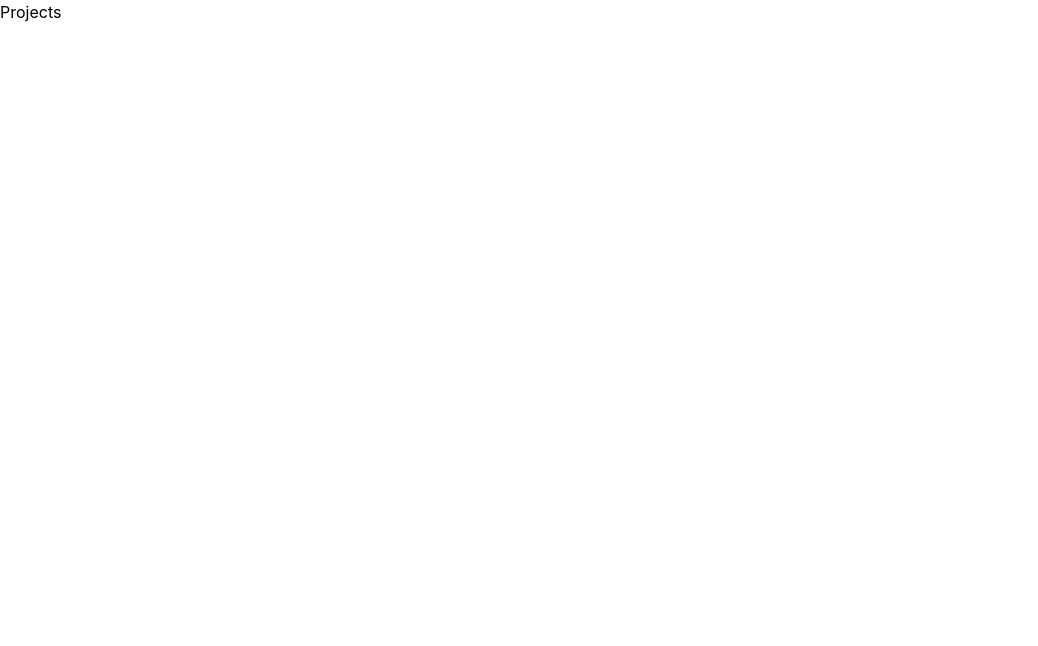
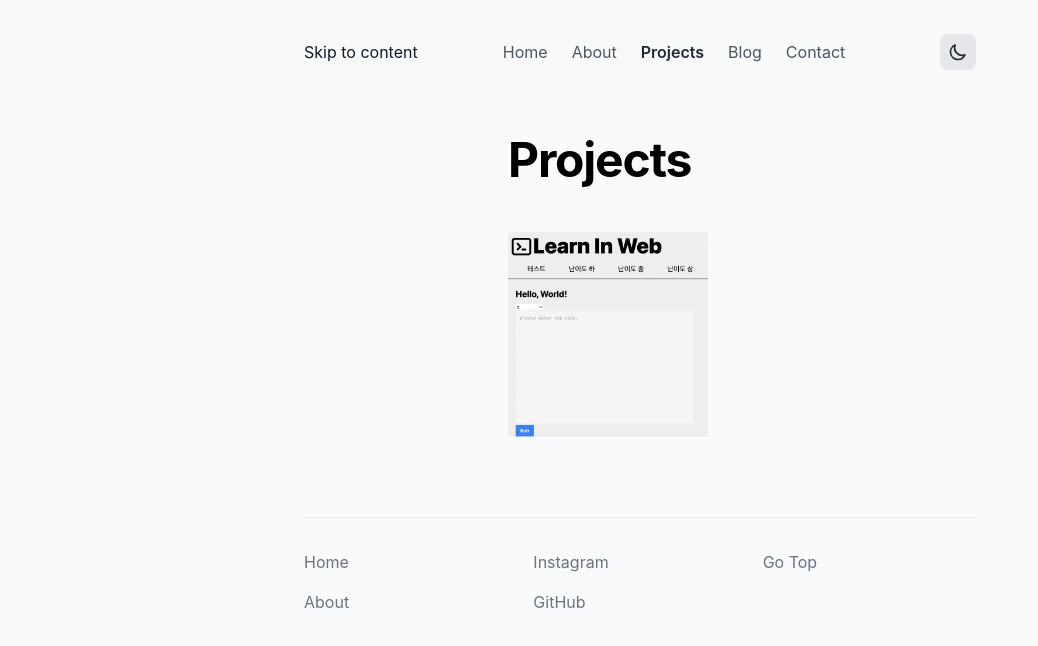
Before and after one commit to taintlesscupcake/sungjin.dev, a Next.js app: page /projects in a window 1280 px wide. Shown: the top 646 px of the page, without its empty margins (0-1038 px from the left). Built offline with nearby package versions, Linux system fonts and the light colour scheme.

Commit message:
Add Default Projects Page

```diff
--- a/pages/projects/index.tsx
+++ b/pages/projects/index.tsx
@@ -1,10 +1,28 @@
 import * as React from "react";
 import Link from "next/link";
+import Container from "../../components/Container";
+import Project from "../../components/Project";
 
 export default function Projects() {
   return (
-    <div>
-      <h1>Projects</h1>
-    </div>
+    <React.Suspense fallback={null}>
+      <Container>
+        <div className="flex flex-col justify-center items-start max-w-2xl border-gray-200 dark:border-gray-700 mx-auto pb-16">
+          <div className="flex flex-col-reverse sm:flex-row items-start">
+            <div className="flex flex-col pr-8">
+              <h1 className="font-bold text-3xl md:text-5xl tracking-tight text-black dark:text-white mb-12">
+                Projects
+              </h1>
+
+              <Project
+                title="Learn In Web"
+                img="asdf.png"
+                link="https://github.com/taintlesscupcake/learn-in-web"
+              />
+            </div>
+          </div>
+        </div>
+      </Container>
+    </React.Suspense>
   );
 }
```
